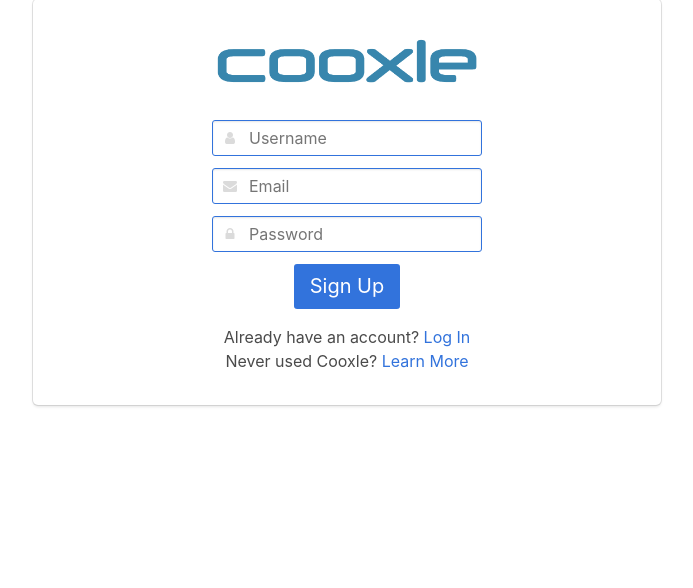
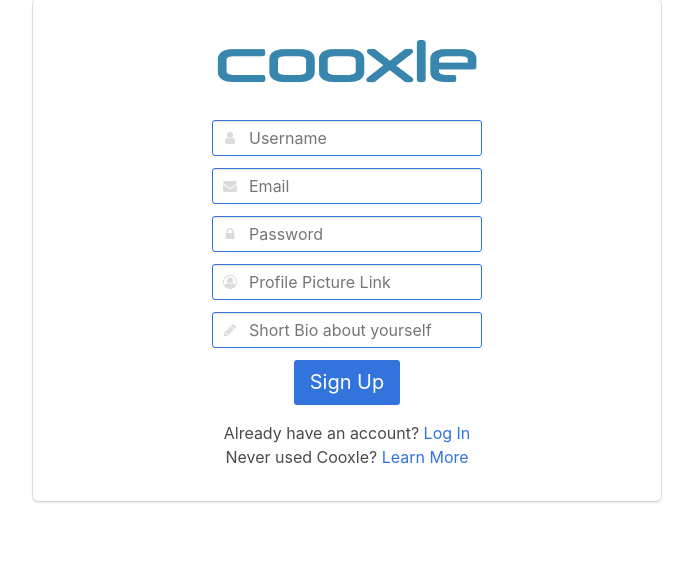
Before and after one commit to simonguozirui/cooxle, a PHP site: page /register.php in a window 1280 px wide. Shown: the part 201-789 px from the top of the page, without its empty margins (293-986 px from the left). Run offline with PHP 8.4, Linux system fonts and the light colour scheme; data that the repository does not hold is empty.

Commit message:
create field for bio and pic link
gonna work on the back end later

```diff
--- a/register.php
+++ b/register.php
@@ -235,6 +235,22 @@
             </span>
           </p>
         </div>
+        <div class="field">
+          <p class="control has-icons-left has-icons-right">
+            <input type="text" name="profile_pic" value="" class="input is-primary" placeholder="Profile Picture Link">
+            <span class="icon is-small is-left">
+              <i class="fa fa-user-circle-o" aria-hidden="true"></i>
+            </span>
+          </p>
+        </div>
+        <div class="field">
+          <p class="control has-icons-left has-icons-right">
+            <input type="text" name="bio" value="" class="input is-primary" placeholder="Short Bio about yourself">
+            <span class="icon is-small is-left">
+              <i class="fa fa-pencil" aria-hidden="true"></i>
+            </span>
+          </p>
+        </div>
         <center><button type="submit" class="button is-primary is-medium">Sign Up</button></center>
         </form>
         <center><p>Already have an account? <a href="login.php">Log In</a></p></center>
--- a/user.php
+++ b/user.php
@@ -55,6 +55,7 @@
 						<br>
 						<h1 class="title is-1"><?=$clientname?></h1>
 						<p><?=$bio?></p>
+
 						<?php
 							//get user's post number
 							// To access $_SESSION['user'] values put in an array, show user his username
```
